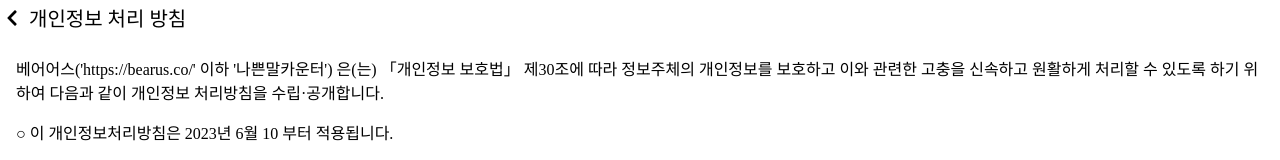
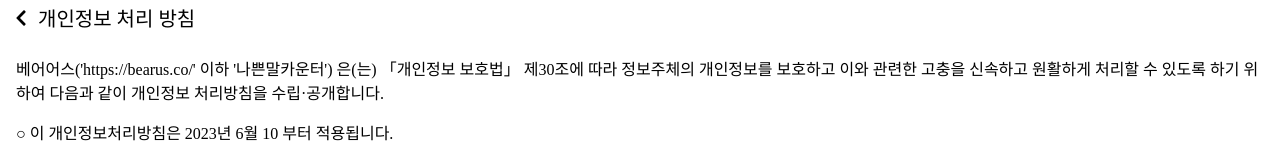
Before and after one commit to CChuYong/badsound-counter-webview, a Next.js app: page /privacy in a window 1280 px wide. Shown: the top 160 px of the page. Built offline with nearby package versions, Linux system fonts and the light colour scheme.

Commit message:
feat: 왼쪽에도 패딩이 필요해

```diff
--- a/layout/DocumentLayout.tsx
+++ b/layout/DocumentLayout.tsx
@@ -33,7 +33,7 @@
         `}</style>
         <div style={{
             paddingTop: 3,
-            paddingLeft: 3,
+            paddingLeft: 12,
             paddingBottom: 16,
             position: 'fixed',
             backgroundColor: `#${color}`,
```
